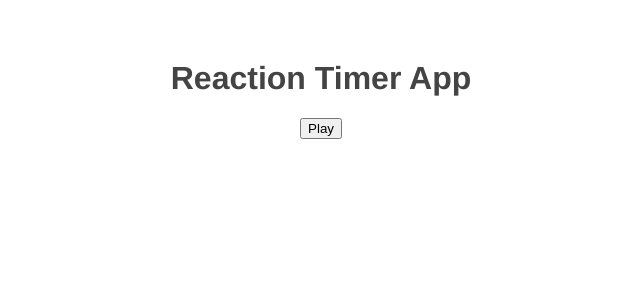
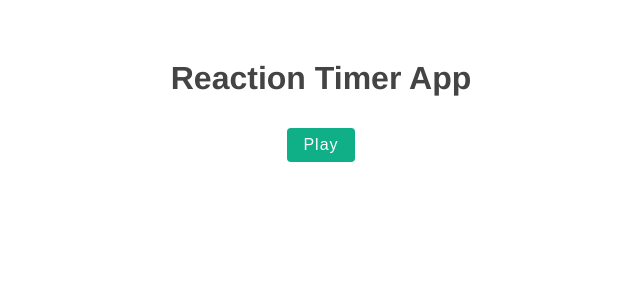
Before and after one commit to 4hmedhabib/Reaction_Timer-Vuejs, a Vue app: page / in a window 1280 px wide. Shown: the top 300 px of the page, without its empty margins (319-959 px from the left). Built offline with nearby package versions, Linux system fonts and the light colour scheme.

Commit message:
finished the project

```diff
--- a/src/App.vue
+++ b/src/App.vue
@@ -45,4 +45,21 @@
   color: #444;
   margin-top: 60px;
 }
+
+button {
+  background: #0faf87;
+  color: white;
+  border: none;
+  padding: 8px 16px;
+  border-radius: 4px;
+  font-size: 16px;
+  letter-spacing: 1px;
+  cursor: pointer;
+  margin: 10px;
+}
+
+button[disabled] {
+  opacity: 0.2;
+  cursor: not-allowed
+}
 </style>
--- a/src/components/Result.vue
+++ b/src/components/Result.vue
@@ -1,13 +1,32 @@
 <template>
   <p>Reaction Time is: {{score}} ms</p>
+   <p class="rank">{{rank}}</p>
 </template>
 
 <script>
 export default {
-  props: ['score']
+  props: ['score'],
+  data () {
+    return {
+      rank: null
+    }
+  },
+  mounted () {
+    if (this.score < 250) {
+      this.rank = 'Ninja Fingers'
+    } else if (this.score < 400) {
+      this.rank = 'Rapid Reflexes'
+    } else {
+      this.rank = 'Snail pace...'
+    }
+  }
 }
 </script>
 
 <style>
-
+    .rank {
+        font-size: 1.4rem;
+        color: #0faf87;
+        font-weight: bold;
+    }
 </style>
```
